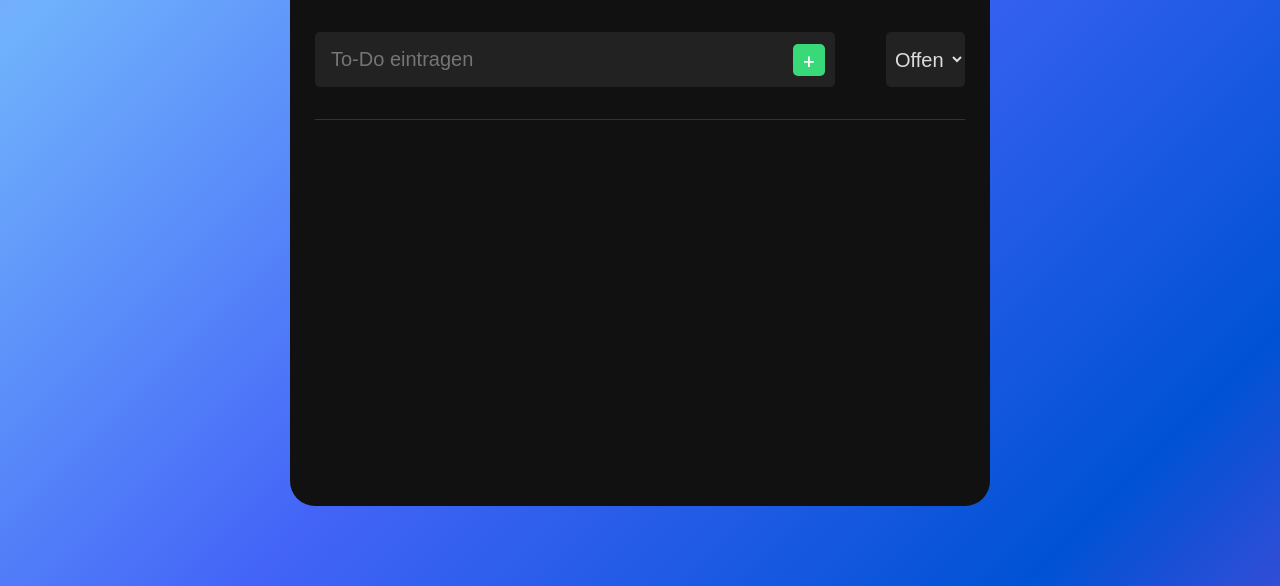
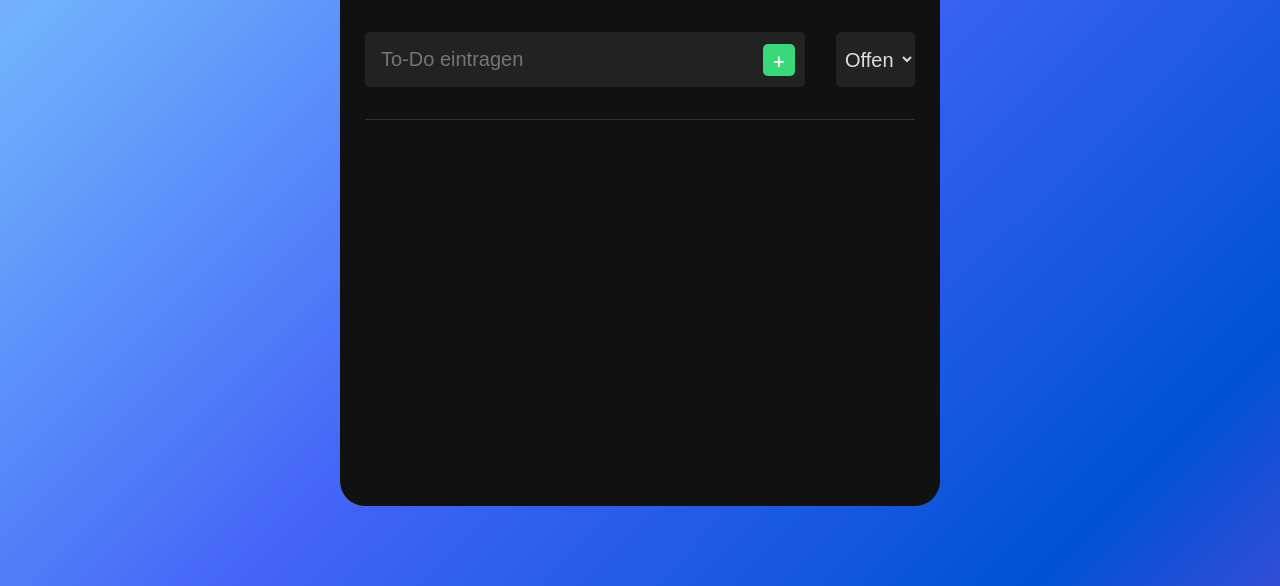
Before and after one commit to cyngko/to-do-list, a plain HTML site: page index.html in a window 1280 px wide. Shown: the part 214-800 px from the top of the page. Drawn offline with Linux system fonts and the light colour scheme.

Commit message:
Updated input-maxlength & css styling

```diff
--- a/index.html
+++ b/index.html
@@ -19,6 +19,7 @@
               id="task-input"
               placeholder="To-Do eintragen"
               autofocus="true"
+              maxlength="40"
             />
             <span class="add-button">+</span>
           </div>
--- a/style.css
+++ b/style.css
@@ -31,7 +31,7 @@ body {
   color: var(--text-color);
 }
 .container {
-  width: 700px;
+  width: 600px;
   position: absolute;
   top: 50%;
   left: 50%;
@@ -47,7 +47,7 @@ body {
   margin-bottom: 3rem;
 }
 .app-body {
-  max-width: 650px;
+  max-width: 550px;
   margin: 0 auto;
 }
 .task-bar {
```
